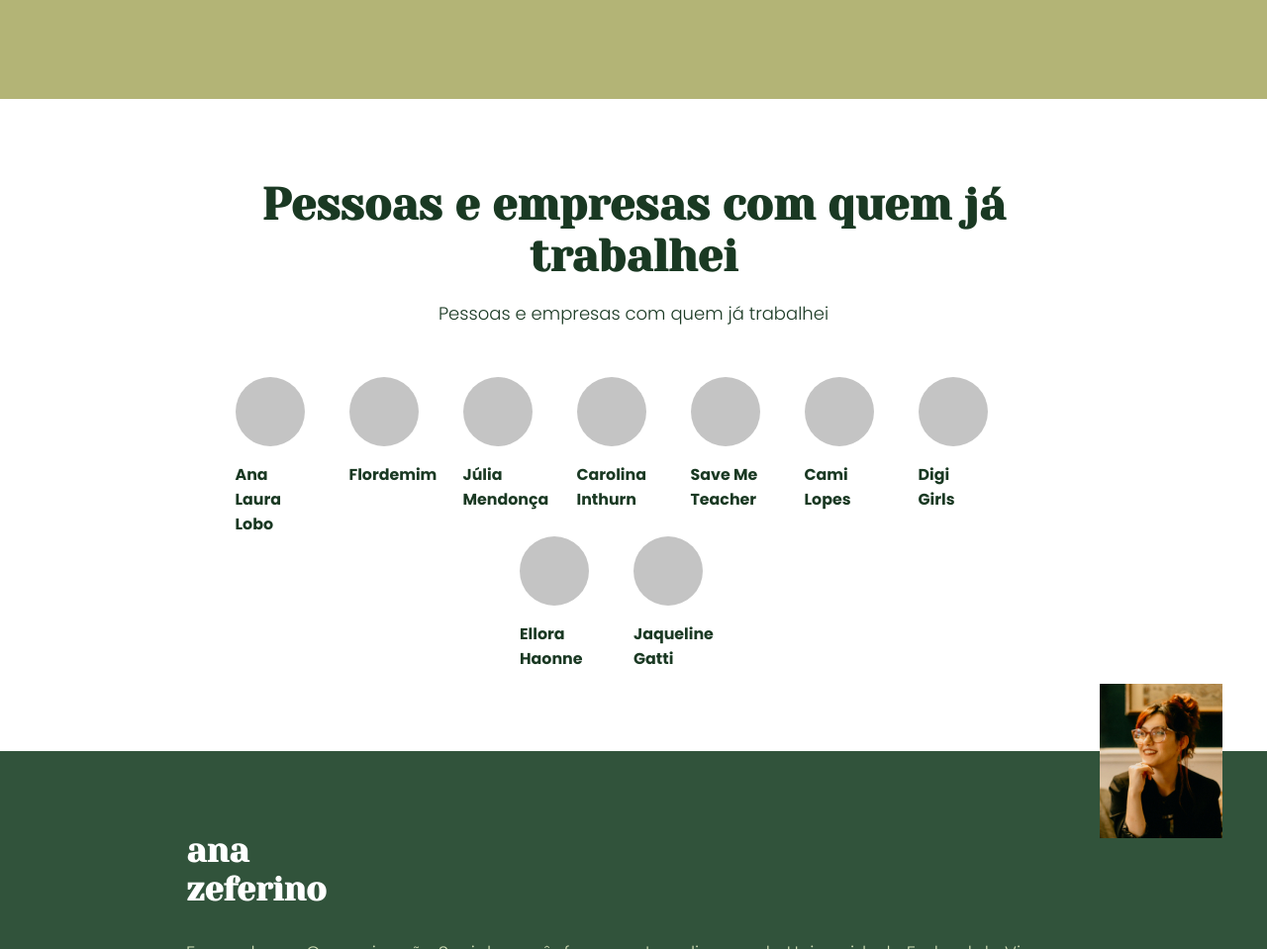
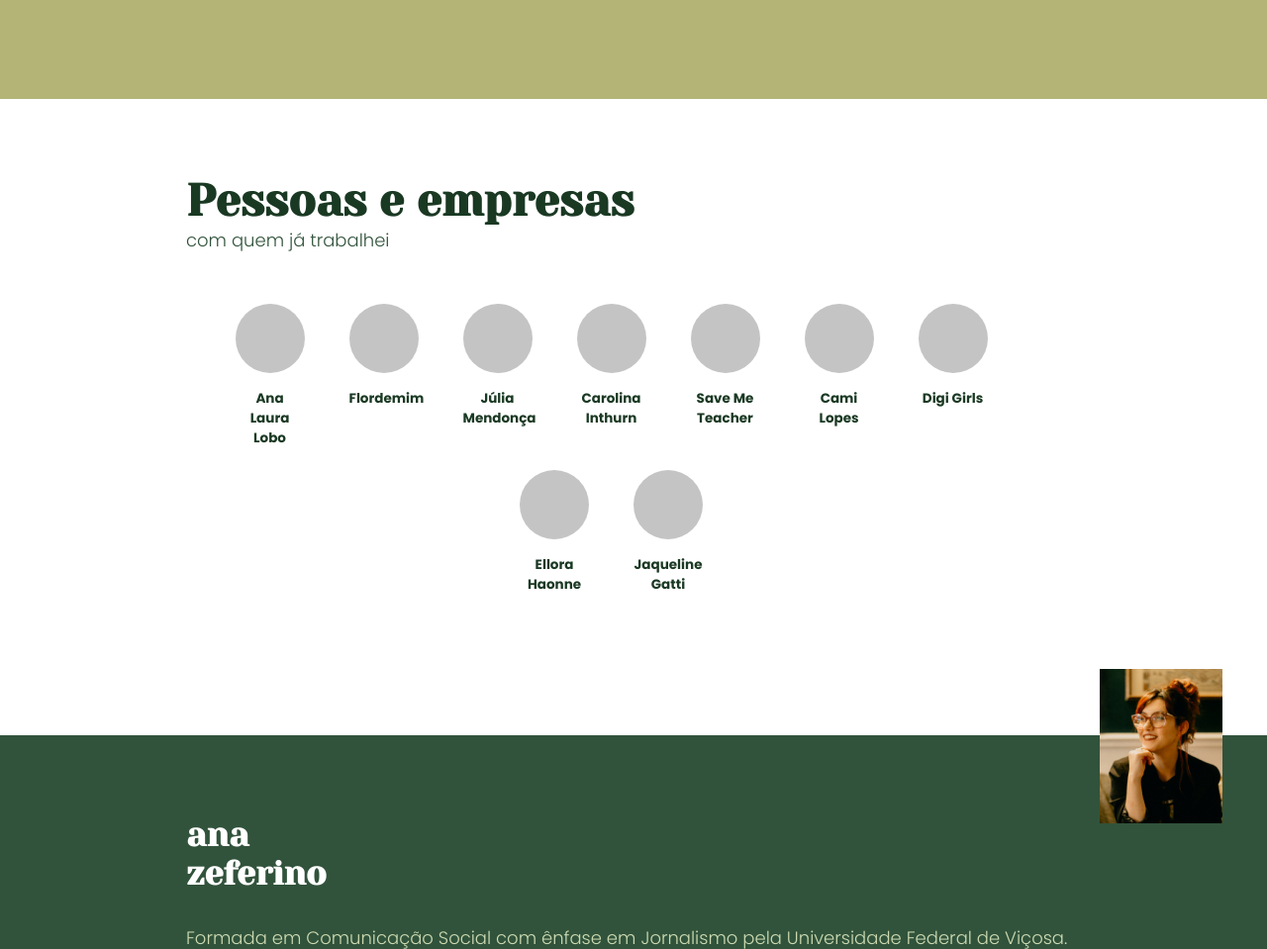
Before and after one commit to Rusarch333/Homework25, a plain HTML site: page index.html in a window 1280 px wide. Shown: the part 2805-3764 px from the top of the page at 99% size. Drawn offline with Linux system fonts and the light colour scheme.

Commit message:
Improve paddings/margins, sizes, align of clients section

```diff
--- a/assets/css/clients.css
+++ b/assets/css/clients.css
@@ -1,8 +1,16 @@
+.clients{
+  padding-bottom: 120px;
+}
 .clients-header {
-  margin-bottom: 0.8rem;
+  margin-bottom: 0;
+  text-align: left;
+  line-height: 1;
 }
 .clients-text {
+  margin-top: 0.16rem;
   margin-bottom: 2.8rem;
+  color: var(--color-green);
+  text-align: left;
 }
 .clients-container {
   display: inline-flex;
@@ -22,6 +30,8 @@
 }
 .client-caption {
   display: block;
-  font-size: 0.88rem;
+  margin-bottom: 1.25rem;
+  font-size: 0.75rem;
   font-weight: bold;
+  text-align: center;
 }
--- a/assets/css/recommendations.css
+++ b/assets/css/recommendations.css
@@ -1,7 +1,11 @@
 .recommendations{
   --image-size: 100px;
   --image-margin-right: 0.81rem;
+
   background-color: var(--color-green-yellow);
+}
+.recommendations-header{
+  color: var(--color-green-superdark);
 }
 .recommendation {
   display: inline-flex;
--- a/index.html
+++ b/index.html
@@ -151,8 +151,8 @@
         <!-- Section - Сlients -->
         <section class="clients">
           <div class="container">
-            <h2 class="clients-header text-align-center col-12"> Pessoas e empresas com quem já trabalhei</h2>
-            <p class="clients-text  text-align-center col-12"> Pessoas e empresas com quem já trabalhei</p>
+            <h2 class="clients-header text-align-center col-12"> Pessoas e empresas</h2>
+            <p class="clients-text text-align-center col-12">com quem já trabalhei</p>
             <div class="clients-container">
               <!-- Figure + Captions ??????????????????????????????????????????????????????? -->
               <article class="client">
```
